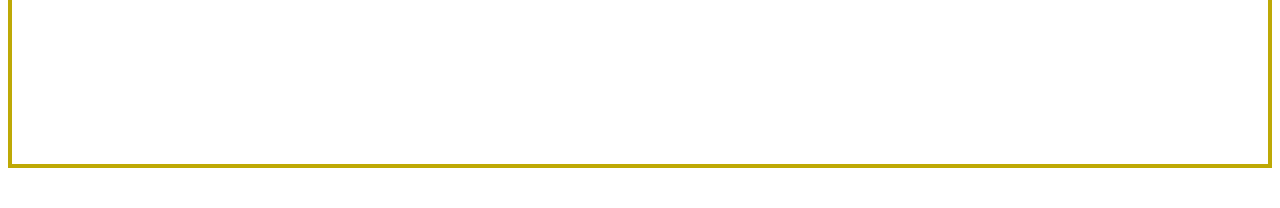
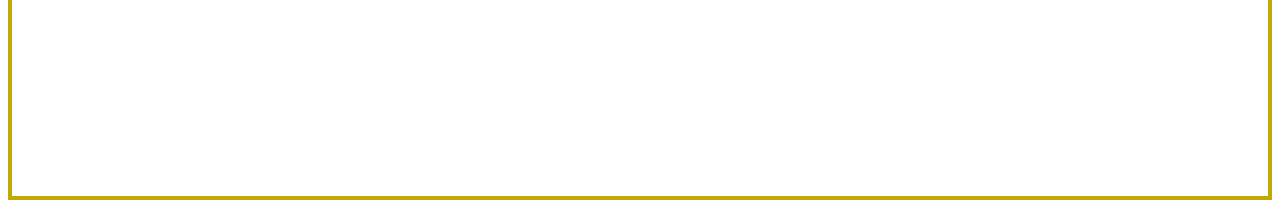
Before and after one commit to yohanavasconcelos/Isabella-15-anos, a plain HTML site: page index.html in a window 1280 px wide. Shown: the part 664-872 px from the top of the page. Before the commit the page ends 840 px from the top, so only its background shows below. Drawn offline with Linux system fonts and the light colour scheme; a web font is replaced by a local one.

Commit message:
Add files via upload

```diff
--- a/styles.css
+++ b/styles.css
@@ -18,7 +18,7 @@ body{
     color: var(--cor-principal);
     border: 4px solid var(--cor-borda);
     box-sizing: border-box;
-    height: 48em;
+    height: 50em;
     font-family: var(--fonte-principal);
     position: relative;
     margin-top: 4em;
```
